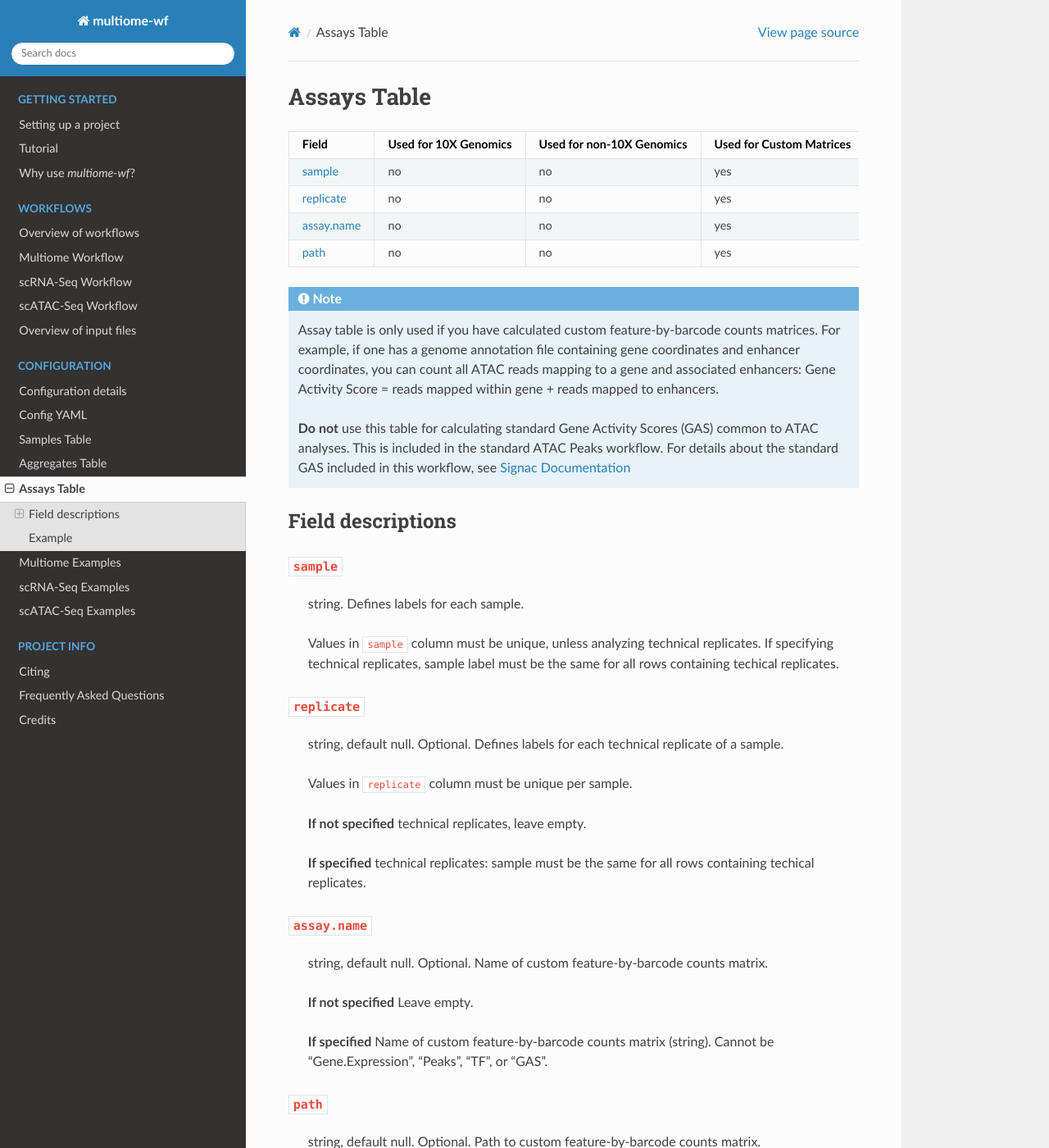
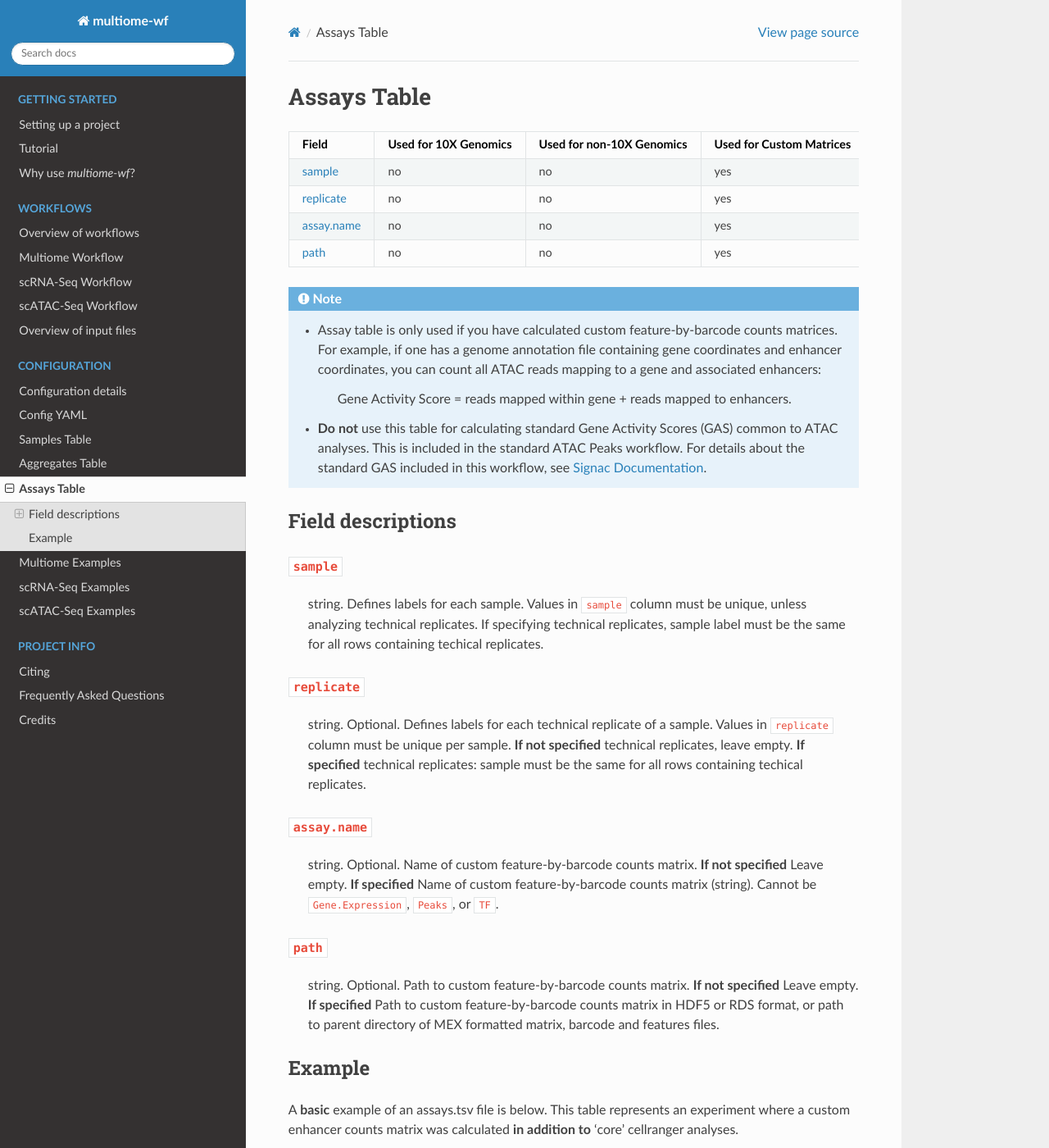
Before and after one commit to NICHD-BSPC/multiome-wf, a Sphinx documentation site: the page built from docs/configuration/assays-table.rst, in a window 1280 px wide and 1400 px high. Shown: the whole window at 82% size. Built offline with Sphinx 7.4.7 and the Read the Docs theme 2.0.0, drawn with Linux system fonts in a browser that asks for light colours; some of the changed text lies outside the part shown.

Commit message:
assays-table updated

```diff
--- a/docs/configuration/assays-table.rst
+++ b/docs/configuration/assays-table.rst
@@ -13,9 +13,19 @@ Field                               Used for 10X Genomics Used for non-10X Genom
 =================================== ===================== ========================= ======================== ========
 
 .. note::
-    Assay table is only used if you have calculated custom feature-by-barcode counts matrices. For example, if one has a genome annotation file containing gene coordinates and enhancer coordinates, you can count all ATAC reads mapping to a gene and associated enhancers: Gene Activity Score = reads mapped within gene + reads mapped to enhancers.
 
-    **Do not** use this table for calculating standard Gene Activity Scores (GAS) common to ATAC analyses. This is included in the standard ATAC Peaks workflow. For details about the standard GAS included in this workflow, see `Signac Documentation <https://satijalab.org/signac/reference/geneactivity>`_
+   - Assay table is only used if you have calculated custom feature-by-barcode
+     counts matrices. For example, if one has a genome annotation file containing
+     gene coordinates and enhancer coordinates, you can count all ATAC reads mapping
+     to a gene and associated enhancers:
+
+        Gene Activity Score = reads mapped within gene + reads mapped to enhancers.
+
+   - **Do not** use this table for calculating standard Gene Activity
+     Scores (GAS) common to ATAC analyses. This is included in the standard
+     ATAC Peaks workflow. For details about the standard GAS included in this
+     workflow, see `Signac Documentation
+     <https://satijalab.org/signac/reference/geneactivity>`_.
 
 
 Field descriptions
@@ -25,57 +35,55 @@ Field descriptions
 
 ``sample``
 ^^^^^^^^^^
-    string. Defines labels for each sample.
 
-    Values in ``sample`` column must be unique, unless analyzing technical replicates.
-    If specifying technical replicates, sample label must be the same for all rows containing
-    techical replicates.
+    string. Defines labels for each sample. Values in ``sample`` column must be unique,
+    unless analyzing technical replicates. If specifying technical replicates, sample
+    label must be the same for all rows containing techical replicates.
 
 .. _assays-replicate:
 
 ``replicate``
 ^^^^^^^^^^^^^
-    string, default null. Optional. Defines labels for each technical replicate of a sample.
 
-    Values in ``replicate`` column must be unique per sample.
-
-    **If not specified** technical replicates, leave empty.
-
-    **If specified** technical replicates: sample must be the same for all rows containing
-    techical replicates.
+    string. Optional. Defines labels for each technical replicate of a sample.
+    Values in ``replicate`` column must be unique per sample. **If not specified**
+    technical replicates, leave empty. **If specified** technical replicates:
+    sample must be the same for all rows containing techical replicates.
 
 .. _assays-name:
 
 ``assay.name``
 ^^^^^^^^^^^^^^
-    string, default null. Optional. Name of custom feature-by-barcode counts matrix.
 
-    **If not specified** Leave empty.
-
-    **If specified** Name of custom feature-by-barcode counts matrix (string). Cannot be "Gene.Expression", "Peaks", "TF", or "GAS".
+    string. Optional. Name of custom feature-by-barcode counts matrix.
+    **If not specified** Leave empty. **If specified** Name of custom
+    feature-by-barcode counts matrix (string). Cannot be ``Gene.Expression``,
+    ``Peaks``, or ``TF``.
 
 .. _assays-path:
 
 ``path``
 ^^^^^^^^
-    string, default null. Optional. Path to custom feature-by-barcode counts matrix.
 
-    **If not specified** Leave empty.
-
-    **If specified** Path to custom feature-by-barcode counts matrix in HDF5 or RDS format, or path to parent directory of MEX formatted matrix, barcode and features files.
+    string. Optional. Path to custom feature-by-barcode counts matrix.
+    **If not specified** Leave empty. **If specified** Path to custom
+    feature-by-barcode counts matrix in HDF5 or RDS format, or path to
+    parent directory of MEX formatted matrix, barcode and features files.
 
 
 Example
 -------
 
-A **basic** example of an assays.tsv file is below. This table represents an experiment where a custom enhancer counts matrix was calculated **in addition to** 'core' cellranger analyses.
+A **basic** example of an assays.tsv file is below. This table represents
+an experiment where a custom enhancer counts matrix was calculated
+**in addition to** 'core' cellranger analyses.
 
-See :ref: `overview-wf` for more detailed examples of config files.
 
 ====== ========= ========== ==================================
 sample replicate assay.name path
 ====== ========= ========== ==================================
 pbmc1
 ipsc             enhancer   pbmc1/assays/enhancer_bc_matrix.h5
-pbmc1
 ====== ========= ========== ==================================
+
+See :ref:`overview-wf` for more detailed examples of config files.
```
